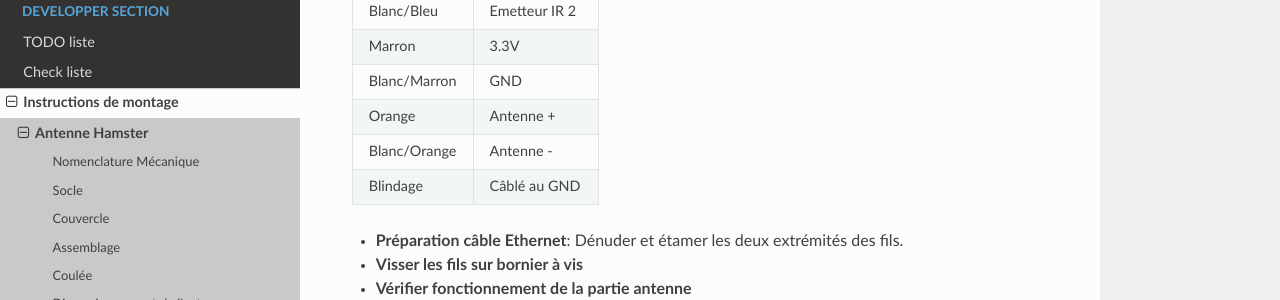
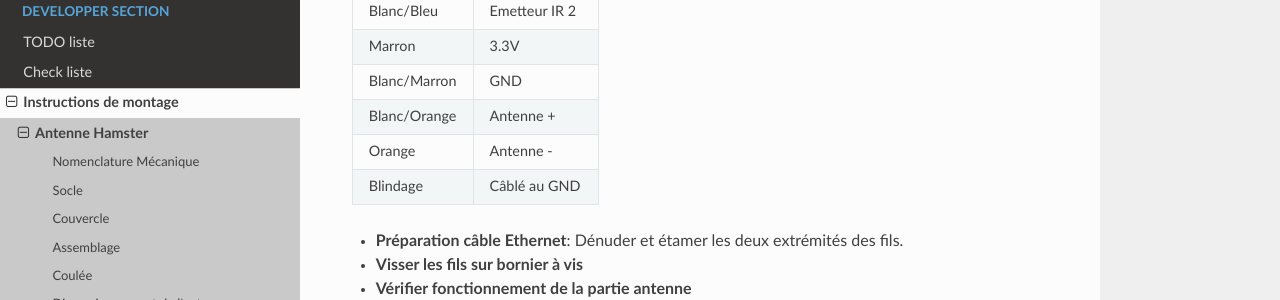
Before and after one commit to Julien-768/rfid-m0-wiki, an MkDocs documentation site: the page built from docs/Antenne.md, in a window 1280 px wide and 900 px high, scrolled down 2871 px. Shown: the part 151-451 px from the top of the window. Built offline with MkDocs 1.6.1, drawn with Linux system fonts in a browser that asks for light colours; nearby versions of some CDN libraries.

Commit message:
correction erreur couleur fil

```diff
--- a/docs/Antenne.md
+++ b/docs/Antenne.md
@@ -71,8 +71,8 @@ pour relié la partie Antenne de la malette étanche.
 |Blanc/Bleu                         | Emetteur IR 2                     |
 |Marron                             | 3.3V                              |
 |Blanc/Marron                       | GND                               |
-|Orange                             | Antenne +                         |
-|Blanc/Orange                       | Antenne -                         |
+|Blanc/Orange                       | Antenne +                         |
+|Orange                             | Antenne -                         |
 |Blindage                           | Câblé au GND                      |
 
 - **Préparation câble Ethernet**: Dénuder et étamer les deux
```
